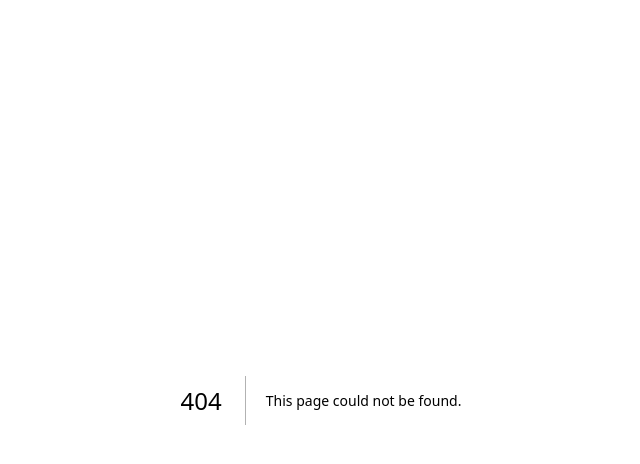
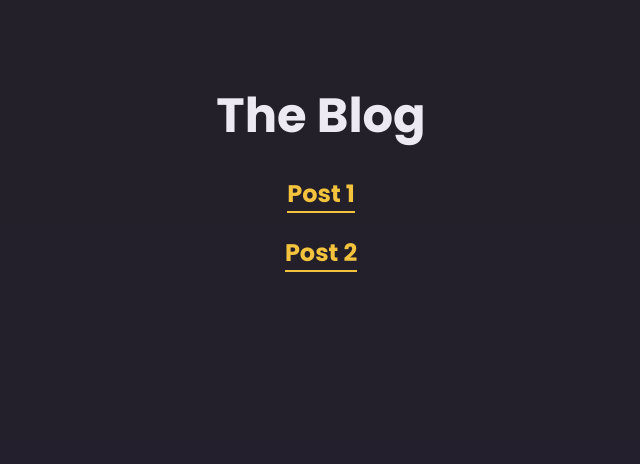
Before and after one commit to BogyeumKim/nextjsExample, a Next.js app: page /blog in a window 1280 px wide. Before the commit this address had no page. Shown: the top 464 px of the page, without its empty margins (319-959 px from the left). Built offline with nearby package versions, Linux system fonts and the light colour scheme.

Commit message:
feature : next 기초

```diff
--- /dev/null
+++ b/app/blog/page.js
@@ -0,0 +1,19 @@
+import Link from "next/link";
+
+function BlogPage() {
+  return (
+    <main>
+      <h1>
+        The Blog
+        <p>
+          <Link href="/blog/post-1">Post 1</Link>
+        </p>
+        <p>
+          <Link href="/blog/post-2">Post 2</Link>
+        </p>
+      </h1>
+    </main>
+  );
+}
+
+export default BlogPage;
--- a/app/globals.css
+++ b/app/globals.css
@@ -1,107 +1,53 @@
-:root {
-  --max-width: 1100px;
-  --border-radius: 12px;
-  --font-mono: ui-monospace, Menlo, Monaco, "Cascadia Mono", "Segoe UI Mono",
-    "Roboto Mono", "Oxygen Mono", "Ubuntu Monospace", "Source Code Pro",
-    "Fira Mono", "Droid Sans Mono", "Courier New", monospace;
-
-  --foreground-rgb: 0, 0, 0;
-  --background-start-rgb: 214, 219, 220;
-  --background-end-rgb: 255, 255, 255;
-
-  --primary-glow: conic-gradient(
-    from 180deg at 50% 50%,
-    #16abff33 0deg,
-    #0885ff33 55deg,
-    #54d6ff33 120deg,
-    #0071ff33 160deg,
-    transparent 360deg
-  );
-  --secondary-glow: radial-gradient(
-    rgba(255, 255, 255, 1),
-    rgba(255, 255, 255, 0)
-  );
-
-  --tile-start-rgb: 239, 245, 249;
-  --tile-end-rgb: 228, 232, 233;
-  --tile-border: conic-gradient(
-    #00000080,
-    #00000040,
-    #00000030,
-    #00000020,
-    #00000010,
-    #00000010,
-    #00000080
-  );
-
-  --callout-rgb: 238, 240, 241;
-  --callout-border-rgb: 172, 175, 176;
-  --card-rgb: 180, 185, 188;
-  --card-border-rgb: 131, 134, 135;
-}
-
-@media (prefers-color-scheme: dark) {
-  :root {
-    --foreground-rgb: 255, 255, 255;
-    --background-start-rgb: 0, 0, 0;
-    --background-end-rgb: 0, 0, 0;
-
-    --primary-glow: radial-gradient(rgba(1, 65, 255, 0.4), rgba(1, 65, 255, 0));
-    --secondary-glow: linear-gradient(
-      to bottom right,
-      rgba(1, 65, 255, 0),
-      rgba(1, 65, 255, 0),
-      rgba(1, 65, 255, 0.3)
-    );
-
-    --tile-start-rgb: 2, 13, 46;
-    --tile-end-rgb: 2, 5, 19;
-    --tile-border: conic-gradient(
-      #ffffff80,
-      #ffffff40,
-      #ffffff30,
-      #ffffff20,
-      #ffffff10,
-      #ffffff10,
-      #ffffff80
-    );
-
-    --callout-rgb: 20, 20, 20;
-    --callout-border-rgb: 108, 108, 108;
-    --card-rgb: 100, 100, 100;
-    --card-border-rgb: 200, 200, 200;
-  }
-}
+@import url('https://fonts.googleapis.com/css2?family=Open+Sans:wght@400;700&family=Poppins:wght@400;700&display=swap');
 
 * {
   box-sizing: border-box;
-  padding: 0;
-  margin: 0;
 }
 
-html,
-body {
-  max-width: 100vw;
-  overflow-x: hidden;
+html {
+  font-family: 'Open Sans', sans-serif;
+  height: 100%;
 }
 
 body {
-  color: rgb(var(--foreground-rgb));
-  background: linear-gradient(
-      to bottom,
-      transparent,
-      rgb(var(--background-end-rgb))
-    )
-    rgb(var(--background-start-rgb));
+  height: 100%;
+  margin: 0;
+  background: linear-gradient(180deg, #232029, #231e2d);
+  color: #ddd8e4;
 }
 
-a {
-  color: inherit;
-  text-decoration: none;
+main {
+  text-align: center;
+  margin: 5rem auto;
 }
 
-@media (prefers-color-scheme: dark) {
-  html {
-    color-scheme: dark;
-  }
+main img {
+  width: 8rem;
+  height: 8rem;
+  object-fit: cover;
+  filter: drop-shadow(0 0 4px #f6c363);
 }
+
+h1 {
+  font-size: 3rem;
+  margin: 3rem auto;
+  color: #ede9f3;
+  font-family: 'Poppins', sans-serif;
+}
+
+p {
+  font-size: 1.5rem;
+}
+
+p a {
+  color: #f4c33d;
+  text-decoration: none;
+  padding-bottom: 0.05rem;
+  border-bottom: 2px solid #f4c33d;
+}
+
+p a:hover,
+p a:active {
+  color: #bd3df4;
+  border-color: #bd3df4;
+}
--- a/app/layout.js
+++ b/app/layout.js
@@ -4,8 +4,8 @@ import "./globals.css";
 const inter = Inter({ subsets: ["latin"] });
 
 export const metadata = {
-  title: "Create Next App",
-  description: "Generated by create next app",
+  title: 'NextJS Course App',
+  description: 'Your first NextJS app!',
 };
 
 export default function RootLayout({ children }) {
```
Also changed, not shown: app/about/page.js (added, +9 -0 lines), app/blog/[slug]/page.js (added, +10 -0 lines), app/page.js (+8 -89 lines), components/header.js (added, +10 -0 lines), public/logo.png (added), 1 other file (tests, documents, lock files or other folders).
